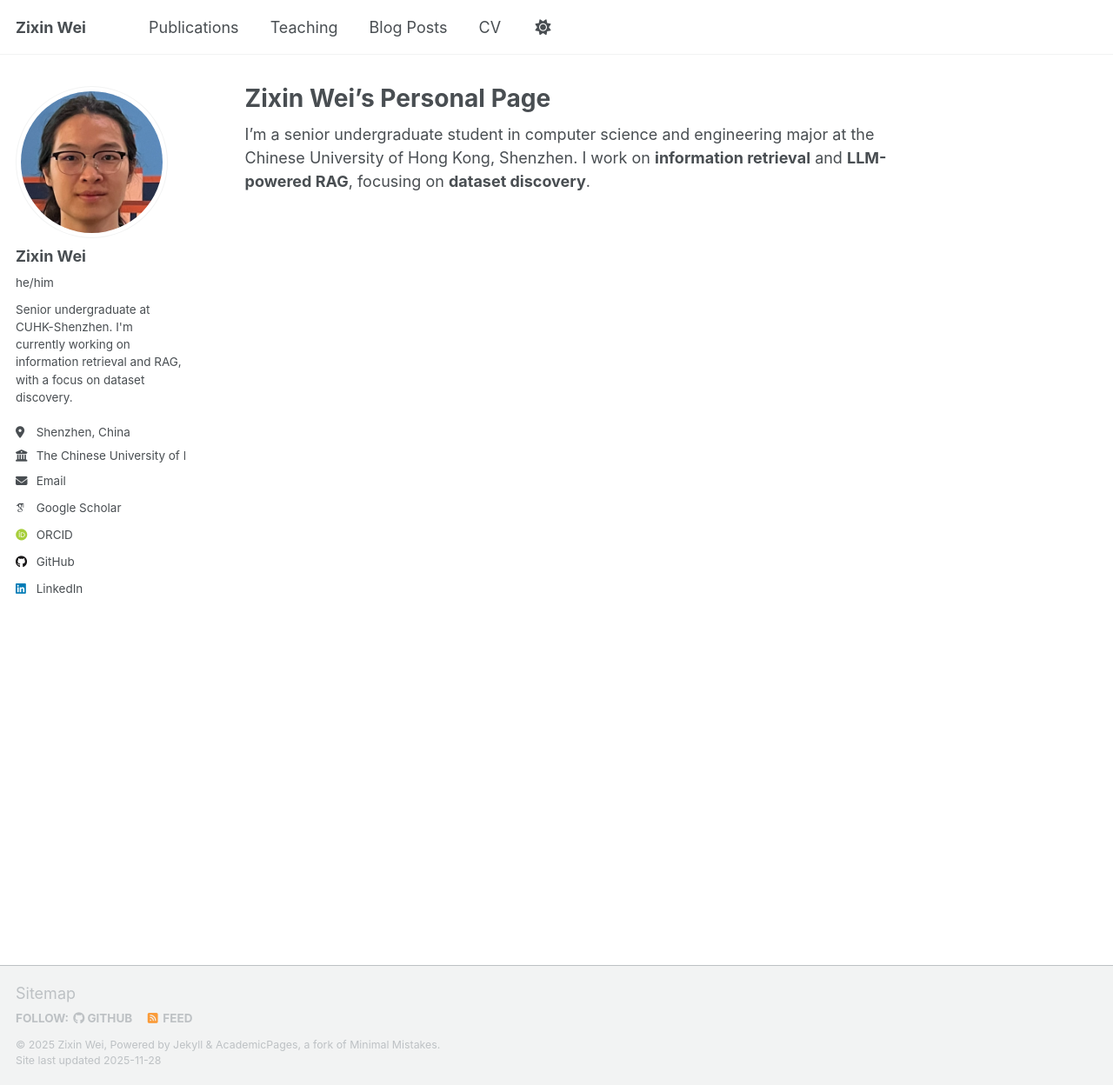
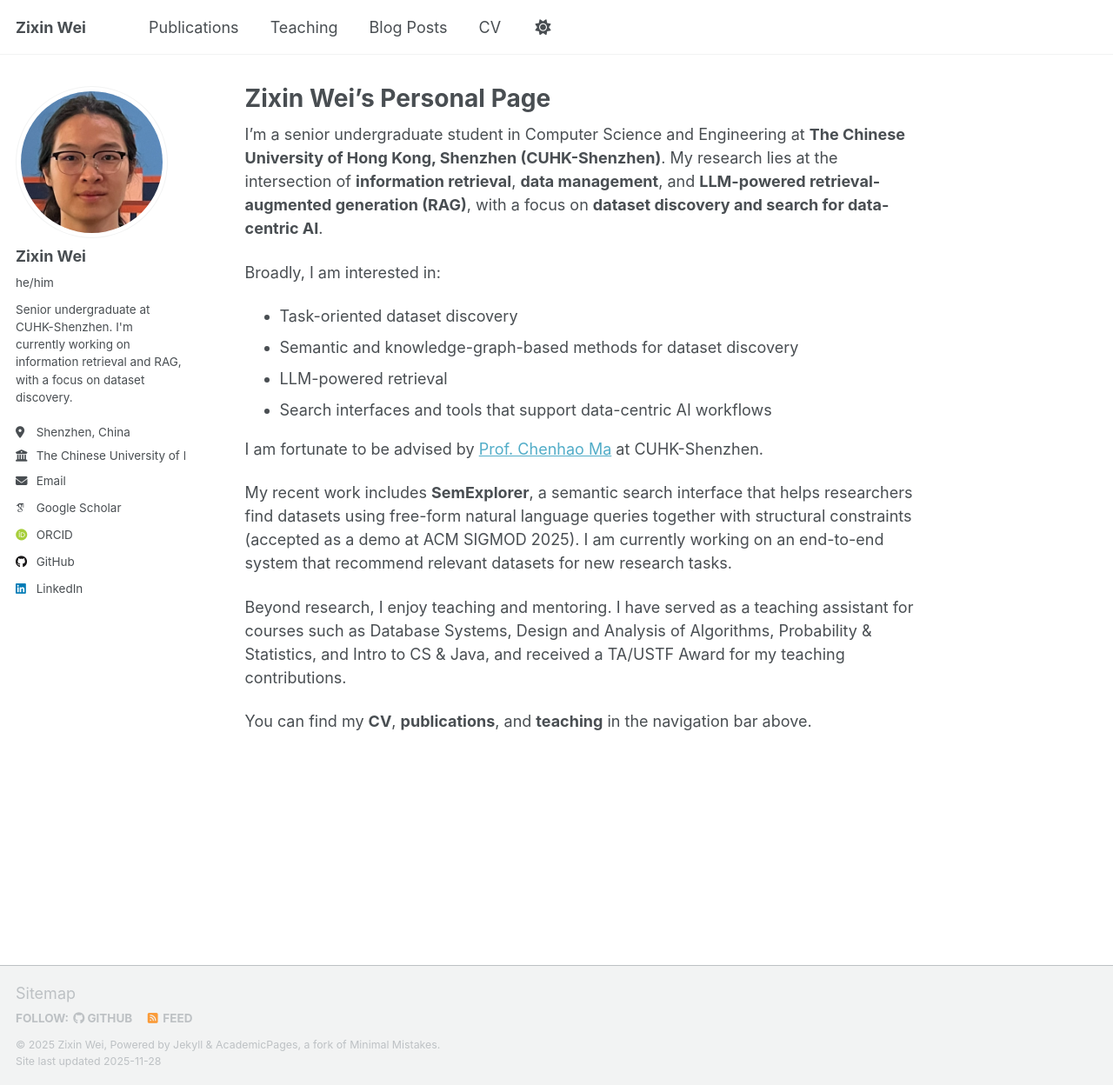
Before and after one commit to zixinwei/zixinwei.github.io, a Jekyll site: the page built from _pages/about.md, in a window 1280 px wide and 1248 px high. Shown: the whole window at 87% size. Built offline with Jekyll 4.4.1, drawn with Linux system fonts in a browser that asks for light colours; some web fonts are replaced; a script that is not in the unit is left out.

Commit message:
about page

```diff
--- a/_pages/about.md
+++ b/_pages/about.md
@@ -7,4 +7,19 @@ redirect_from:
   - /about.html
 ---
 
-I'm a senior undergraduate student in computer science and engineering major at the Chinese University of Hong Kong, Shenzhen. I work on **information retrieval** and **LLM-powered RAG**, focusing on **dataset discovery**.
+I'm a senior undergraduate student in Computer Science and Engineering at **The Chinese University of Hong Kong, Shenzhen (CUHK-Shenzhen)**. My research lies at the intersection of **information retrieval**, **data management**, and **LLM-powered retrieval-augmented generation (RAG)**, with a focus on **dataset discovery and search for data-centric AI**.
+
+Broadly, I am interested in:
+
+- Task-oriented dataset discovery
+- Semantic and knowledge-graph-based methods for dataset discovery
+- LLM-powered retrieval
+- Search interfaces and tools that support data-centric AI workflows
+
+I am fortunate to be advised by [Prof. Chenhao Ma](https://chenhao-ma.github.io/) at CUHK-Shenzhen.
+
+My recent work includes **SemExplorer**, a semantic search interface that helps researchers find datasets using free-form natural language queries together with structural constraints (accepted as a demo at ACM SIGMOD 2025). I am currently working on an end-to-end system that recommend relevant datasets for new research tasks.
+
+Beyond research, I enjoy teaching and mentoring. I have served as a teaching assistant for courses such as Database Systems, Design and Analysis of Algorithms, Probability & Statistics, and Intro to CS & Java, and received a TA/USTF Award for my teaching contributions.
+
+You can find my **CV**, **publications**, and **teaching** in the navigation bar above.
```
